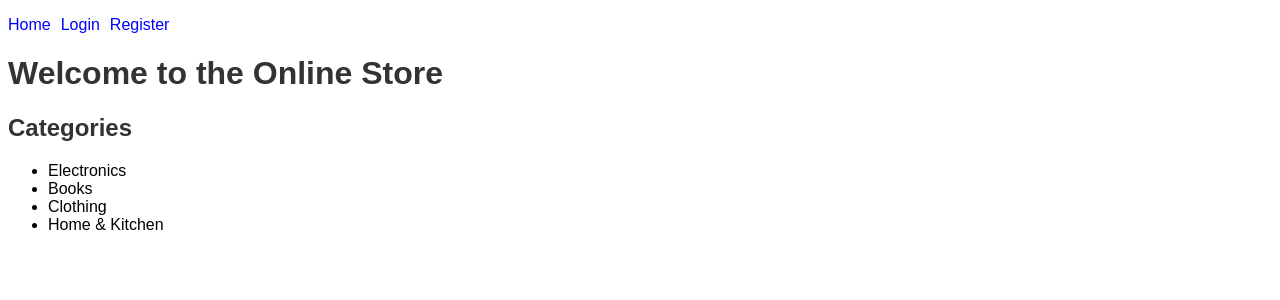
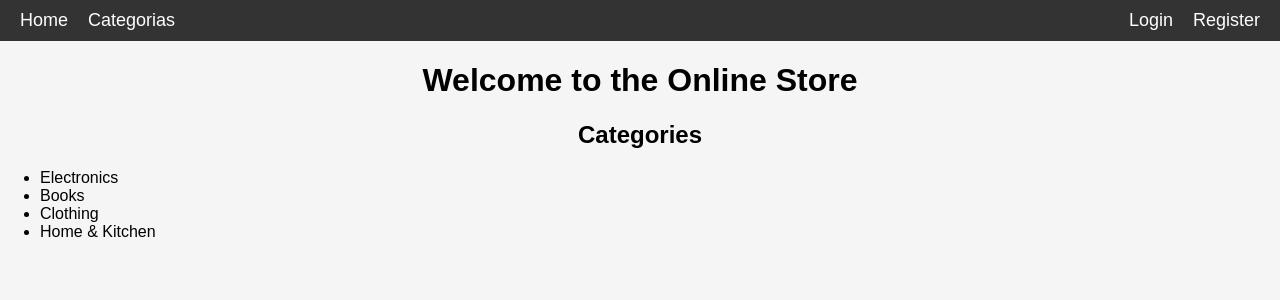
Before and after one commit to PinheiroJuliano/apple_leaf_Projeto_Final, a React (Create React App) app: page / in a window 1280 px wide. Shown: the top 300 px of the page. Built offline with nearby package versions, Linux system fonts and the light colour scheme.

Commit message:
Alterações no cabeçalho

```diff
--- a/src/App.js
+++ b/src/App.js
@@ -1,23 +1,46 @@
-import React from 'react';
+import React, { useState } from 'react';
 import { Routes, Route, Link } from 'react-router-dom';
 import Home from './components/Home';
 import Login from './components/Login';
 import Register from './components/Register';
+import './styles.css'; // Importando o arquivo CSS
 
 const App = () => {
+  const [dropdownOpen, setDropdownOpen] = useState(false);
+
+  const toggleDropdown = () => {
+    setDropdownOpen(!dropdownOpen);
+  };
+
   return (
     <div>
       <nav>
         <ul>
-          <li><Link to="/">Home</Link></li>
-          <li><Link to="/login">Login</Link></li>
-          <li><Link to="/register">Register</Link></li>
+          <div className="nav-left">
+            <li><Link to="/">Home</Link></li>
+            <li className="dropdown">
+              <a href="#" className="dropbtn" onClick={toggleDropdown}>Categorias</a>
+              <div className={`dropdown-content ${dropdownOpen ? 'show' : ''}`}>
+                <Link to="/categoria1">Categoria 1</Link>
+                <Link to="/categoria2">Categoria 2</Link>
+                <Link to="/categoria3">Categoria 3</Link>
+              </div>
+            </li>
+          </div>
+          <div className="nav-right">
+            <li><Link to="/login">Login</Link></li>
+            <li><Link to="/register">Register</Link></li>
+          </div>
         </ul>
       </nav>
       <Routes>
         <Route path="/" element={<Home />} />
         <Route path="/login" element={<Login />} />
         <Route path="/register" element={<Register />} />
+        {/* Adicione rotas para as categorias se necessário */}
+        <Route path="/categoria1" element={<div>Categoria 1</div>} />
+        <Route path="/categoria2" element={<div>Categoria 2</div>} />
+        <Route path="/categoria3" element={<div>Categoria 3</div>} />
       </Routes>
     </div>
   );
--- a/src/styles.css
+++ b/src/styles.css
@@ -1,37 +1,91 @@
+/* styles.css */
 body {
   font-family: Arial, sans-serif;
+  margin: 0;
+  padding: 0;
+  background-color: #f5f5f5;
+}
+
+nav {
+  background-color: #333;
+  padding: 10px;
 }
 
 nav ul {
-  list-style: none;
+  list-style-type: none;
+  margin: 0;
   padding: 0;
+  display: flex;
+  justify-content: space-between;
+  align-items: center;
 }
 
-nav ul li {
-  display: inline;
-  margin-right: 10px;
+.nav-left, .nav-right {
+  display: flex;
 }
 
-nav ul li a {
+.nav-right {
+  margin-left: auto;
+}
+
+nav li {
+  margin: 0 10px;
+}
+
+nav a {
+  color: white;
   text-decoration: none;
-  color: blue;
+  font-size: 18px;
+}
+
+nav a:hover {
+  text-decoration: underline;
+}
+
+/* Dropdown Styles */
+.dropdown {
+  position: relative;
+  display: inline-block;
+}
+
+.dropbtn {
+  cursor: pointer;
+}
+
+.dropdown-content {
+  display: none;
+  position: absolute;
+  background-color: #f9f9f9;
+  min-width: 160px;
+  box-shadow: 0px 8px 16px 0px rgba(0,0,0,0.2);
+  z-index: 1;
+}
+
+.dropdown-content a {
+  color: black;
+  padding: 12px 16px;
+  text-decoration: none;
+  display: block;
+}
+
+.dropdown-content a:hover {
+  background-color: #f1f1f1;
+}
+
+.show {
+  display: block;
 }
 
 h1, h2 {
-  color: #333;
+  text-align: center;
+}
+
+form {
+  display: flex;
+  flex-direction: column;
+  align-items: center;
 }
 
 form div {
   margin-bottom: 10px;
 }
-
-form label {
-  display: block;
-}
-
-form input {
-  padding: 5px;
-  margin-top: 5px;
-  width: 100%;
-  max-width: 300px;
-}
```
